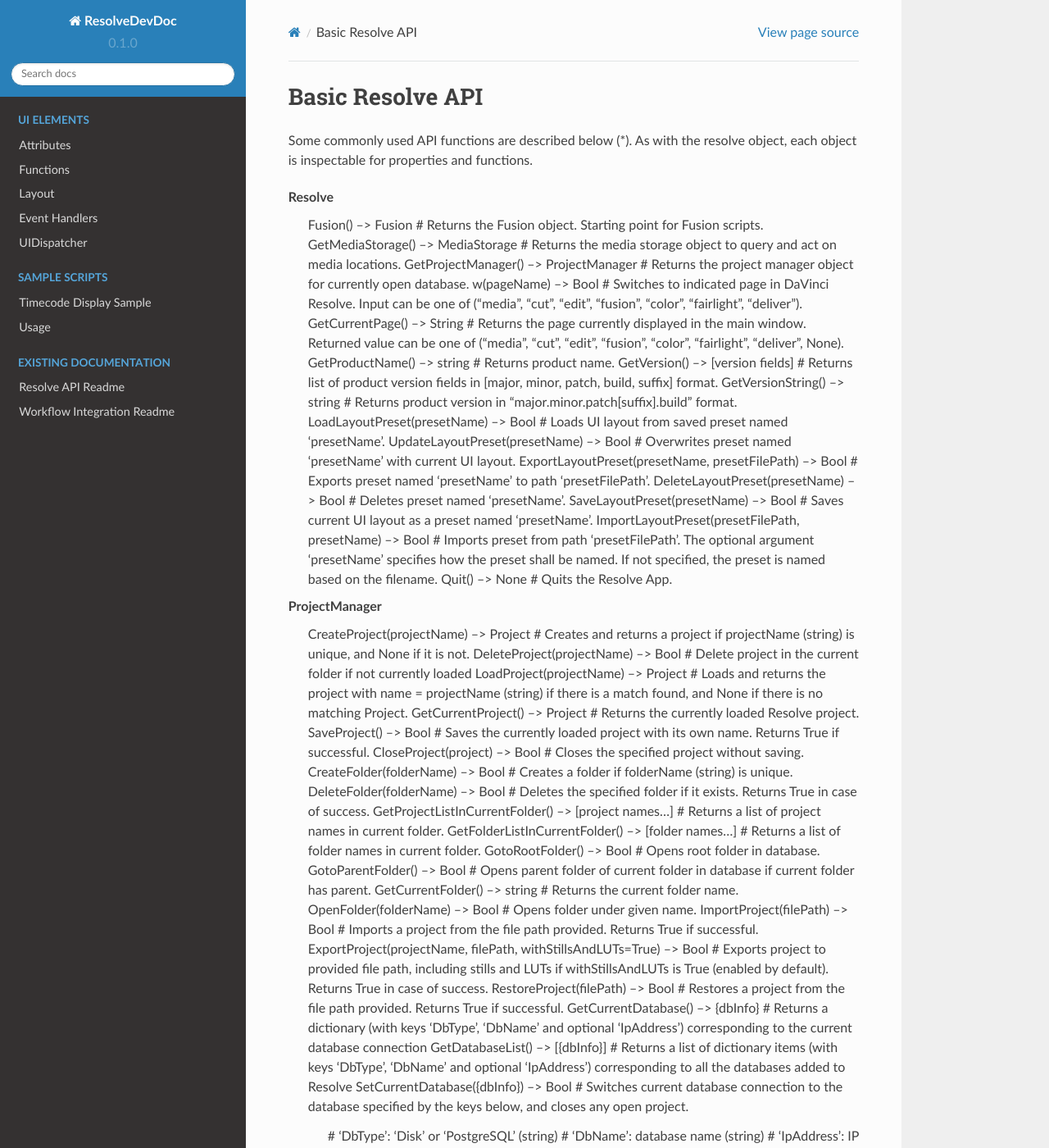
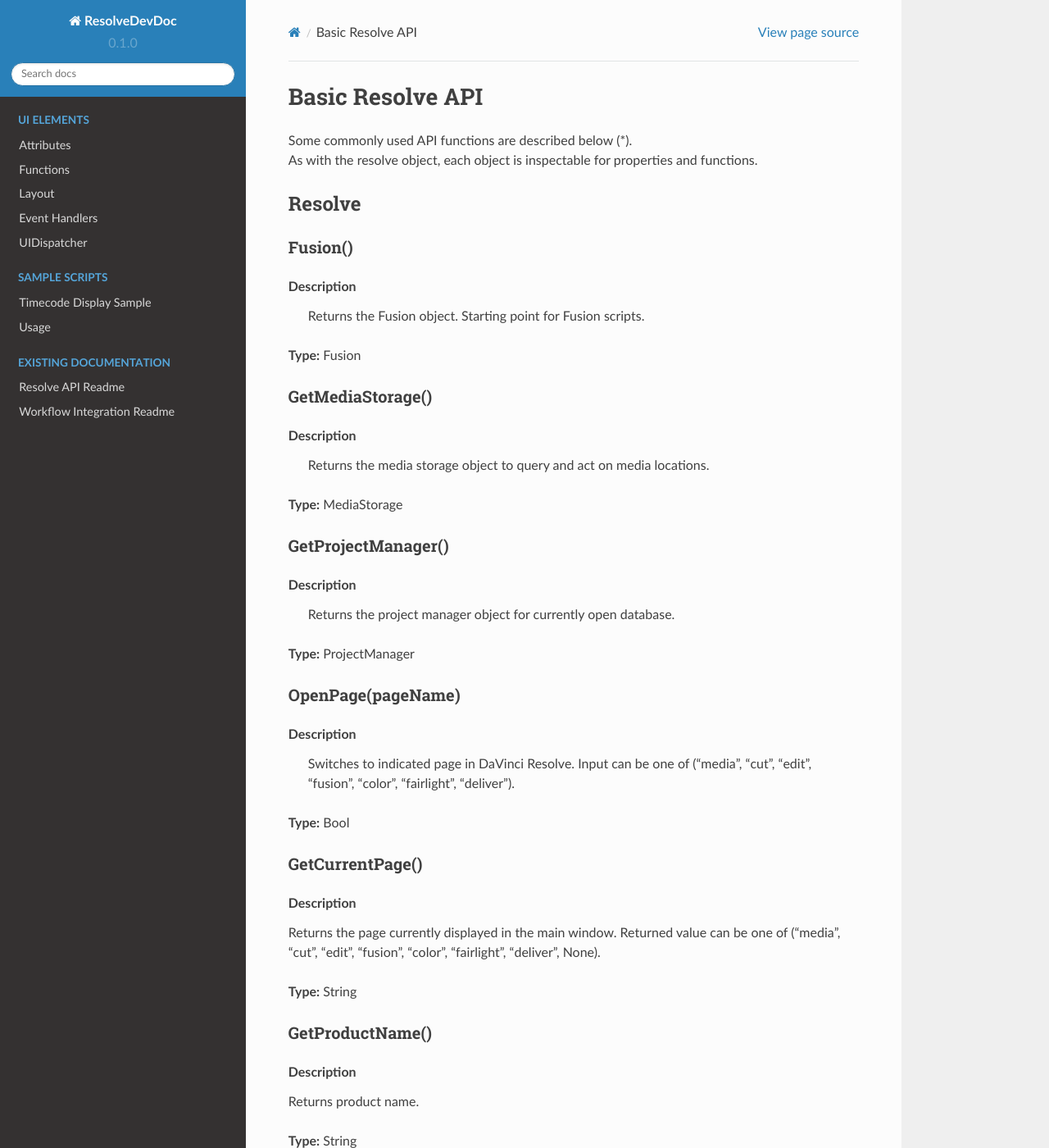
Before and after one commit to b3n0y/ResolveDevDoc, a Sphinx documentation site: the page built from docs/source/API_basic.rst, in a window 1280 px wide and 1400 px high. Shown: the whole window at 82% size. Built offline with Sphinx 7.4.7 and the Read the Docs theme 2.0.0, drawn with Linux system fonts in a browser that asks for light colours; some of the changed text lies outside the part shown.

Commit message:
API_basic reform v1

```diff
--- a/docs/source/API_basic.rst
+++ b/docs/source/API_basic.rst
@@ -1,26 +1,154 @@
 Basic Resolve API
------------------
+=================
 
-Some commonly used API functions are described below (*). As with the resolve object, each object is inspectable for properties and functions.
+| Some commonly used API functions are described below (*).
+| As with the resolve object, each object is inspectable for properties and functions.
 
 Resolve
-  Fusion()                                        --> Fusion             # Returns the Fusion object. Starting point for Fusion scripts.
-  GetMediaStorage()                               --> MediaStorage       # Returns the media storage object to query and act on media locations.
-  GetProjectManager()                             --> ProjectManager     # Returns the project manager object for currently open database.
-  w(pageName)                              --> Bool               # Switches to indicated page in DaVinci Resolve. Input can be one of ("media", "cut", "edit", "fusion", "color", "fairlight", "deliver").
-  GetCurrentPage()                                --> String             # Returns the page currently displayed in the main window. Returned value can be one of ("media", "cut", "edit", "fusion", "color", "fairlight", "deliver", None).
-  GetProductName()                                --> string             # Returns product name.
-  GetVersion()                                    --> [version fields]   # Returns list of product version fields in [major, minor, patch, build, suffix] format.
-  GetVersionString()                              --> string             # Returns product version in "major.minor.patch[suffix].build" format.
-  LoadLayoutPreset(presetName)                    --> Bool               # Loads UI layout from saved preset named 'presetName'.
-  UpdateLayoutPreset(presetName)                  --> Bool               # Overwrites preset named 'presetName' with current UI layout.
-  ExportLayoutPreset(presetName, presetFilePath)  --> Bool               # Exports preset named 'presetName' to path 'presetFilePath'.
-  DeleteLayoutPreset(presetName)                  --> Bool               # Deletes preset named 'presetName'.
-  SaveLayoutPreset(presetName)                    --> Bool               # Saves current UI layout as a preset named 'presetName'.
-  ImportLayoutPreset(presetFilePath, presetName)  --> Bool               # Imports preset from path 'presetFilePath'. The optional argument 'presetName' specifies how the preset shall be named. If not specified, the preset is named based on the filename.
-  Quit()                                          --> None               # Quits the Resolve App.
+-------
+
+Fusion()
+^^^^^^^^
+
+..  topic:: Description
+
+	  Returns the Fusion object. Starting point for Fusion scripts.
+
+    **Type:** Fusion
+
+
+GetMediaStorage()
+^^^^^^^^^^^^^^^^^
+
+..  topic:: Description
+
+	  Returns the media storage object to query and act on media locations.
+
+    **Type:** MediaStorage
+
+
+GetProjectManager()
+^^^^^^^^^^^^^^^^^^^
+
+..  topic:: Description
+
+	  Returns the project manager object for currently open database.
+
+    **Type:** ProjectManager
+
+
+OpenPage(pageName)
+^^^^^^^^^^^^^^^^^^
+
+..  topic:: Description
+
+	  Switches to indicated page in DaVinci Resolve. Input can be one of ("media", "cut", "edit", "fusion", "color", "fairlight", "deliver").
+
+    **Type:** Bool
+
+
+GetCurrentPage()
+^^^^^^^^^^^^^^^^
+..  topic:: Description
+
+    Returns the page currently displayed in the main window. Returned value can be one of ("media", "cut", "edit", "fusion", "color", "fairlight", "deliver", None).
+
+    **Type:** String
+
+GetProductName()
+^^^^^^^^^^^^^^^^
+
+..  topic:: Description
+
+    Returns product name.
+
+    **Type:** String
+
+GetVersion()
+^^^^^^^^^^^^
+
+..  topic:: Description
+
+    Returns list of product version fields in [major, minor, patch, build, suffix] format.
+
+    **Type:** [version fields]
+
+GetVersionString()
+^^^^^^^^^^^^^^^^^^
+
+..  topic:: Description
+
+	  Returns product version in "major.minor.patch[suffix].build" format.
+
+    **Type:** string
+
+LoadLayoutPreset(presetName)
+^^^^^^^^^^^^^^^^^^^^^^^^^^^^
+
+..  topic:: Description
+
+	  Loads UI layout from saved preset named 'presetName'.
+
+    **Type:** Bool
+
+UpdateLayoutPreset(presetName)
+^^^^^^^^^^^^^^^^^^^^^^^^^^^^^^
+
+..  topic:: Description
+
+	  Overwrites preset named 'presetName' with current UI layout.
+
+    **Type:** Bool
+
+ExportLayoutPreset(presetName, presetFilePath)
+^^^^^^^^^^^^^^^^^^^^^^^^^^^^^^^^^^^^^^^^^^^^^^
+
+..  topic:: Description
+
+	  Exports preset named 'presetName' to path 'presetFilePath'.
+
+**Type:** Bool
+
+DeleteLayoutPreset(presetName)
+^^^^^^^^^^^^^^^^^^^^^^^^^^^^^^
+
+..  topic:: Description
+
+	  Deletes preset named 'presetName'.
+
+**Type:** Bool
+
+SaveLayoutPreset(presetName)
+^^^^^^^^^^^^^^^^^^^^^^^^^^^^
+
+..  topic:: Description
+
+	  Saves current UI layout as a preset named 'presetName'.
+
+**Type:** Bool
+
+ImportLayoutPreset(presetFilePath, presetName)
+^^^^^^^^^^^^^^^^^^^^^^^^^^^^^^^^^^^^^^^^^^^^^^
+
+..  topic:: Description
+
+	  Imports preset from path 'presetFilePath'. The optional argument 'presetName' specifies how the preset shall be named. If not specified, the preset is named based on the filename.
+
+**Type:** Bool
+
+Quit()
+^^^^^^
+
+..  topic:: Description
+
+	  Quits the Resolve App.
+
+    **Type:** None
+
 
 ProjectManager
+--------------
+
   CreateProject(projectName)                      --> Project            # Creates and returns a project if projectName (string) is unique, and None if it is not.
   DeleteProject(projectName)                      --> Bool               # Delete project in the current folder if not currently loaded
   LoadProject(projectName)                        --> Project            # Loads and returns the project with name = projectName (string) if there is a match found, and None if there is no matching Project.
@@ -46,6 +174,8 @@
                                                                          # 'IpAddress': IP address of the PostgreSQL server (string, optional key - defaults to '127.0.0.1')
 
 Project
+-------
+
   GetMediaPool()                                  --> MediaPool          # Returns the Media Pool object.
   GetTimelineCount()                              --> int                # Returns the number of timelines currently present in the project.
   GetTimelineByIndex(idx)                         --> Timeline           # Returns timeline at the given index, 1 <= idx <= project.GetTimelineCount()
@@ -85,6 +215,8 @@
   RefreshLUTList()                                --> Bool               # Refreshes LUT List
 
 MediaStorage
+------------
+
   GetMountedVolumeList()                          --> [paths...]         # Returns list of folder paths corresponding to mounted volumes displayed in Resolve’s Media Storage.
   GetSubFolderList(folderPath)                    --> [paths...]         # Returns list of folder paths in the given absolute folder path.
   GetFileList(folderPath)                         --> [paths...]         # Returns list of media and file listings in the given absolute folder path. Note that media listings may be logically consolidated entries.
@@ -95,6 +227,8 @@
   AddTimelineMattesToMediaPool([paths])           --> [MediaPoolItems]   # Adds specified media files as timeline mattes in current media pool folder. Returns a list of created MediaPoolItems.
 
 MediaPool
+---------
+
   GetRootFolder()                                 --> Folder             # Returns root Folder of Media Pool
   AddSubFolder(folder, name)                      --> Folder             # Adds new subfolder under specified Folder object with the given name.
   CreateEmptyTimeline(name)                       --> Timeline           # Adds new timeline with given name.
@@ -130,11 +264,15 @@
                                                                          # If no clips are specified, all clips from media pool will be used.
 
 Folder
+------
+
   GetClipList()                                   --> [clips...]         # Returns a list of clips (items) within the folder.
   GetName()                                       --> string             # Returns the media folder name.
   GetSubFolderList()                              --> [folders...]       # Returns a list of subfolders in the folder.
 
 MediaPoolItem
+-------------
+
   GetName()                                       --> string             # Returns the clip name.
   GetMetadata(metadataType=None)                  --> string|dict        # Returns the metadata value for the key 'metadataType'.
                                                                          # If no argument is specified, a dict of all set metadata properties is returned.
@@ -166,6 +304,8 @@
   ReplaceClip(filePath)                           --> Bool               # Replaces the underlying asset and metadata of MediaPoolItem with the specified absolute clip path.
 
 Timeline
+--------
+
   GetName()                                       --> string             # Returns the timeline name.
   SetName(timelineName)                           --> Bool               # Sets the timeline name if timelineName (string) is unique. Returns True if successful.
   GetStartFrame()                                 --> int                # Returns the frame number at the start of timeline.
@@ -218,6 +358,8 @@
   GrabAllStills(stillFrameSource)                 --> [galleryStill]     # Grabs stills from all the clips of the timeline at 'stillFrameSource' (1 - First frame, 2 - Middle frame). Returns the list of GalleryStill objects.
 
 TimelineItem
+------------
+
   GetName()                                       --> string             # Returns the item name.
   GetDuration()                                   --> int                # Returns the item duration.
   GetEnd()                                        --> int                # Returns the end frame position on the timeline.
@@ -279,6 +421,8 @@
   CopyGrades([tgtTimelineItems])                  --> Bool               # Copies the current grade to all the items in tgtTimelineItems list. Returns True on success and False if any error occured.
 
 Gallery
+-------
+
   GetAlbumName(galleryStillAlbum)                 --> string             # Returns the name of the GalleryStillAlbum object 'galleryStillAlbum'.
   SetAlbumName(galleryStillAlbum, albumName)      --> Bool               # Sets the name of the GalleryStillAlbum object 'galleryStillAlbum' to 'albumName'.
   GetCurrentStillAlbum()                          --> galleryStillAlbum  # Returns current album as a GalleryStillAlbum object.
@@ -286,6 +430,8 @@
   GetGalleryStillAlbums()                         --> [galleryStillAlbum] # Returns the gallery albums as a list of GalleryStillAlbum objects.
 
 GalleryStillAlbum
+-----------------
+
   GetStills()                                     --> [galleryStill]     # Returns the list of GalleryStill objects in the album.
   GetLabel(galleryStill)                          --> string             # Returns the label of the galleryStill.
   SetLabel(galleryStill, label)                   --> Bool               # Sets the new 'label' to GalleryStill object 'galleryStill'.
@@ -293,3 +439,4 @@
   DeleteStills([galleryStill])                    --> Bool               # Deletes specified list of GalleryStill objects '[galleryStill]'.
 
 GalleryStill                                                             # This class does not provide any API functions but the object type is used by functions in other classes.
+------------
--- a/docs/source/conf.py
+++ b/docs/source/conf.py
@@ -3,8 +3,8 @@
 # -- Project information
 
 project = 'ResolveDevDoc'
-copyright = '2021, b3n0y'
-author = 'b3n0y'
+copyright = '2022, b3n0y'
+author = 'Benoit Breault'
 
 release = '0.1'
 version = '0.1.0'
```
Also changed, not shown: docs/source/resolveapi_readme.rst (+13 -1 lines).
